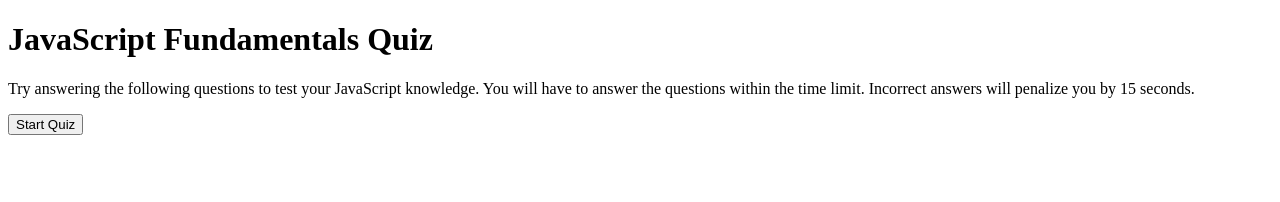
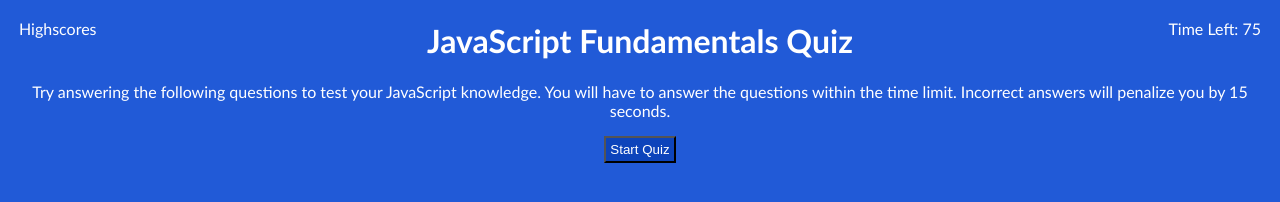
Before and after one commit to HarryP-GitHub/timed-quiz, a plain HTML site: page index.html in a window 1280 px wide. Drawn offline with Linux system fonts and the light colour scheme.

Commit message:
Added CSS and Highscores HTML

```diff
--- a/assets/css/style.css
+++ b/assets/css/style.css
@@ -0,0 +1,52 @@
+:root {
+    --theme: #215ad7;
+    --theme2: #0d44bb;
+    --highlight: #5dd7f3;
+}
+/*Using same theme as previous project to try have some style across my future portfolio*/
+
+body {
+    background-color: var(--theme);
+    font-family: 'Gill Sans', 'Gill Sans MT', Calibri, 'Trebuchet MS', sans-serif;
+    font-size: 100%;
+    color: white;
+    text-align: center;
+}
+
+a {
+    text-decoration: none;
+    display: inline-block;
+    color: white;
+
+}
+
+a:hover {
+    color: var(--highlight);
+}
+
+button {
+    display: inline-block;
+    background-color: var(--theme2);
+    color: white;
+    padding: 4px;
+
+}
+
+button:hover {
+    color: var(--highlight);
+    background-color: var(--theme);
+}
+
+.highscores {
+    position: absolute;
+    top: 15px;
+    left: 15px;
+    padding: 4px;
+}
+
+.clock {
+    position: absolute;
+    top: 15px;
+    right: 15px;
+    padding: 4px;
+}
--- a/index.html
+++ b/index.html
@@ -9,6 +9,11 @@
   </head>
 
   <body>
+    <div class="highscores">
+        <a href="highscores.html">Highscores</a>
+    </div>
+    <div class="clock">Time Left: <span id="time">75</span></div>
+
     <h1>JavaScript Fundamentals Quiz</h1>
     <p>Try answering the following questions to test your JavaScript knowledge.
         You will have to answer the questions within the time limit.
```
Also changed, not shown: highscores.html (added, +16 -0 lines).
